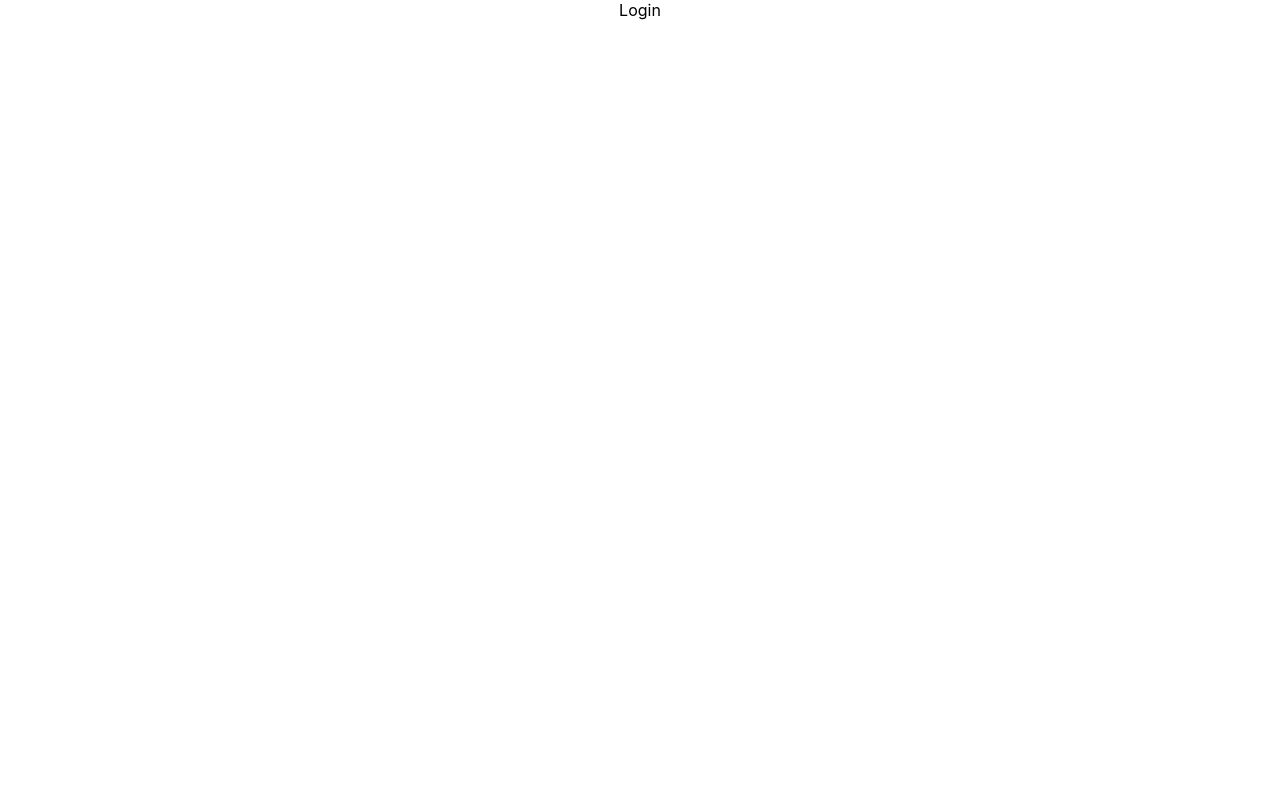
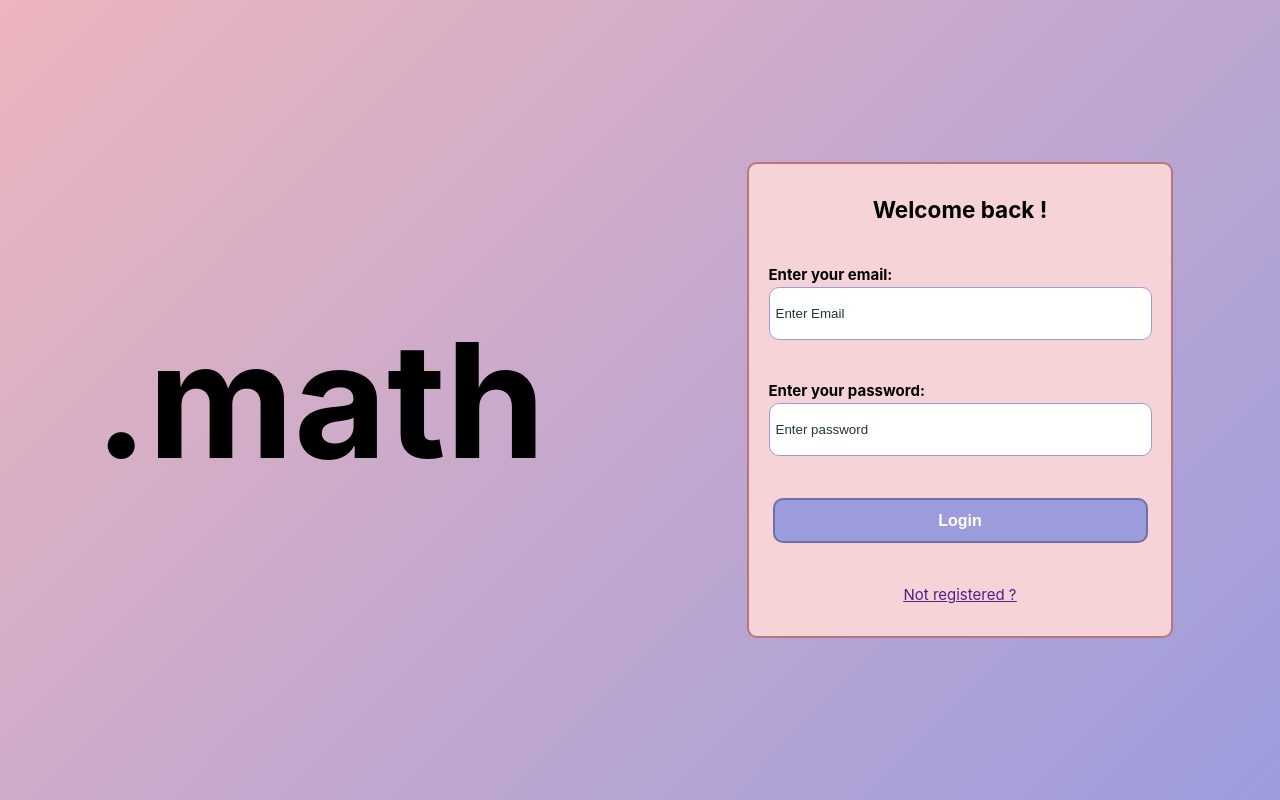
Before and after one commit to hitakritgoplani/math-web-app, a React (Create React App) app in the folder frontend/: page / in a window 1280 px wide. Built offline with nearby package versions, Linux system fonts and the light colour scheme.

Commit message:
login and register page

```diff
--- a/frontend/src/App.css
+++ b/frontend/src/App.css
@@ -1,38 +1,6 @@
-.App {
-  text-align: center;
+@import url('https://fonts.googleapis.com/css2?family=Inter:wght@400;800&display=swap');
+
+*{
+  margin: 0;
+  padding: 0;
 }
-
-.App-logo {
-  height: 40vmin;
-  pointer-events: none;
-}
-
-@media (prefers-reduced-motion: no-preference) {
-  .App-logo {
-    animation: App-logo-spin infinite 20s linear;
-  }
-}
-
-.App-header {
-  background-color: #282c34;
-  min-height: 100vh;
-  display: flex;
-  flex-direction: column;
-  align-items: center;
-  justify-content: center;
-  font-size: calc(10px + 2vmin);
-  color: white;
-}
-
-.App-link {
-  color: #61dafb;
-}
-
-@keyframes App-logo-spin {
-  from {
-    transform: rotate(0deg);
-  }
-  to {
-    transform: rotate(360deg);
-  }
-}
--- a/frontend/src/pages/Login.js
+++ b/frontend/src/pages/Login.js
@@ -1,9 +1,30 @@
 import React from 'react'
+import { Link } from 'react-router-dom';
+import '../styles/Login.css'
 
 export default function Login() {
-  return (
-    <div>
-      Login
-    </div>
-  )
+    return (
+        <div className='root'>
+            <div className='left'>
+                <h1>.math</h1>
+            </div>
+            <div className='right'>
+                <form action="#">
+                    <h2 id="login">Welcome back !</h2>
+                    <label>
+                        Enter your email:<br />
+                        <input id="email" type="text" placeholder="Enter Email" />
+                    </label>
+
+                    <label>
+                        Enter your password:<br />
+                        <input id="password" type="password" placeholder="Enter password" />
+                    </label>
+
+                    <input className="btn" value="Login" id="btn" type="button" onClick={() => window.location.href = '/home'} />
+                    <Link to="/register"><a href=''>Not registered ? </a></Link>
+                </form>
+            </div>
+        </div>
+    )
 }
--- a/frontend/src/pages/Register.js
+++ b/frontend/src/pages/Register.js
@@ -1,9 +1,35 @@
 import React from 'react'
+import {Link} from 'react-router-dom'
+import '../styles/Login.css'
 
 export default function Register() {
-  return (
-    <div>
-      Register
-    </div>
-  )
+    return (
+        <div className='root'>
+            <div className='left'>
+                <h1>.math</h1>
+            </div>
+            <div className='right'>
+                <form action="#">
+                    <h2 id="login">Welcome back !</h2>
+                    <label>
+                        Enter your email:<br />
+                        <input id="email" type="text" placeholder="Enter Email" />
+                    </label>
+
+                    <label>
+                        Enter your password:<br />
+                        <input id="password" type="password" placeholder="Enter password" />
+                    </label>
+
+                    <label>
+                        Enter your name:<br />
+                        <input id="nickname" type="text" placeholder="Enter name" />
+                    </label>
+
+                    <input className="btn" value="Login" id="btn" type="button" onClick={() => window.location.href = '/home'} />
+                    <Link to="/register"><a href=''>Not registered ? </a></Link>
+                </form>
+            </div>
+        </div>
+    )
 }
--- /dev/null
+++ b/frontend/src/styles/Login.css
@@ -0,0 +1,100 @@
+.root{
+	display: flex;
+	justify-content: space-around;
+	align-items: center;
+	height: 100vh;
+    width: 100%;
+    background-color: #9c9cdd;
+    background-image: linear-gradient(135deg, #EDB5BD, #9C9CDD);
+}
+
+.left{
+    width: 50%;
+    height: auto;
+    display: flex;
+    justify-content: center;
+    align-items: center;
+    font-size: 5rem;
+    font-weight: bold;
+}
+
+.right{
+    width: 50%;
+    height: auto;
+    display: flex;
+	flex-direction: column;
+	justify-content: center;
+	align-items: center;
+}
+
+form{
+    background-color: #f6d3d7; /* Lighter shade of #EDB5BD */
+    border: 2px solid #b57680;
+	font-weight: normal;
+	flex-direction: column;
+	display: flex;
+	justify-content: space-around;
+	align-items: center;
+	font-size: 95px;
+	margin: 5px;
+	height: 450px;
+	width: 400px;
+	padding: 11px;
+	border-radius: 10px;
+	/* border: 2px solid black; */
+	font-size: 15px;
+}
+
+label, h2{
+	font-weight: bold;
+	/* background-color: #1c4cb4; */
+	color: black;
+}
+
+input:not(.btn){
+	width: 375px;
+	height: 45px;
+	border: 1px solid #9C9CDD;
+	border-radius: 10px;
+	margin-top: 3px;
+	padding: 3px;
+	background-color:white;
+}
+
+::placeholder
+{
+	color: rgb(36, 54, 54);
+	padding: 3px;
+}
+
+.btn{
+	font-size: medium;
+	font-weight: bold;
+	color:black;
+	background-color: #9c9cdd; /* Matching #9C9CDD */
+    color: #fff; /* Text color */
+    border: 2px solid #6e6ea9;
+	width: 375px;
+	height: 45px;
+	border-radius: 10px;
+	/* border: 2px black solid; */
+	cursor: pointer;
+}
+.btn:hover{
+	background-color: #7b7bee;
+}
+
+@media screen and (max-width: 768px) {
+
+	.root{
+		flex-direction: column;
+	}
+	.left{
+		width: 100%;
+		height: 50%;
+	}
+	.right{
+		height: 50%;
+		width: 100%;
+	}
+}
```
